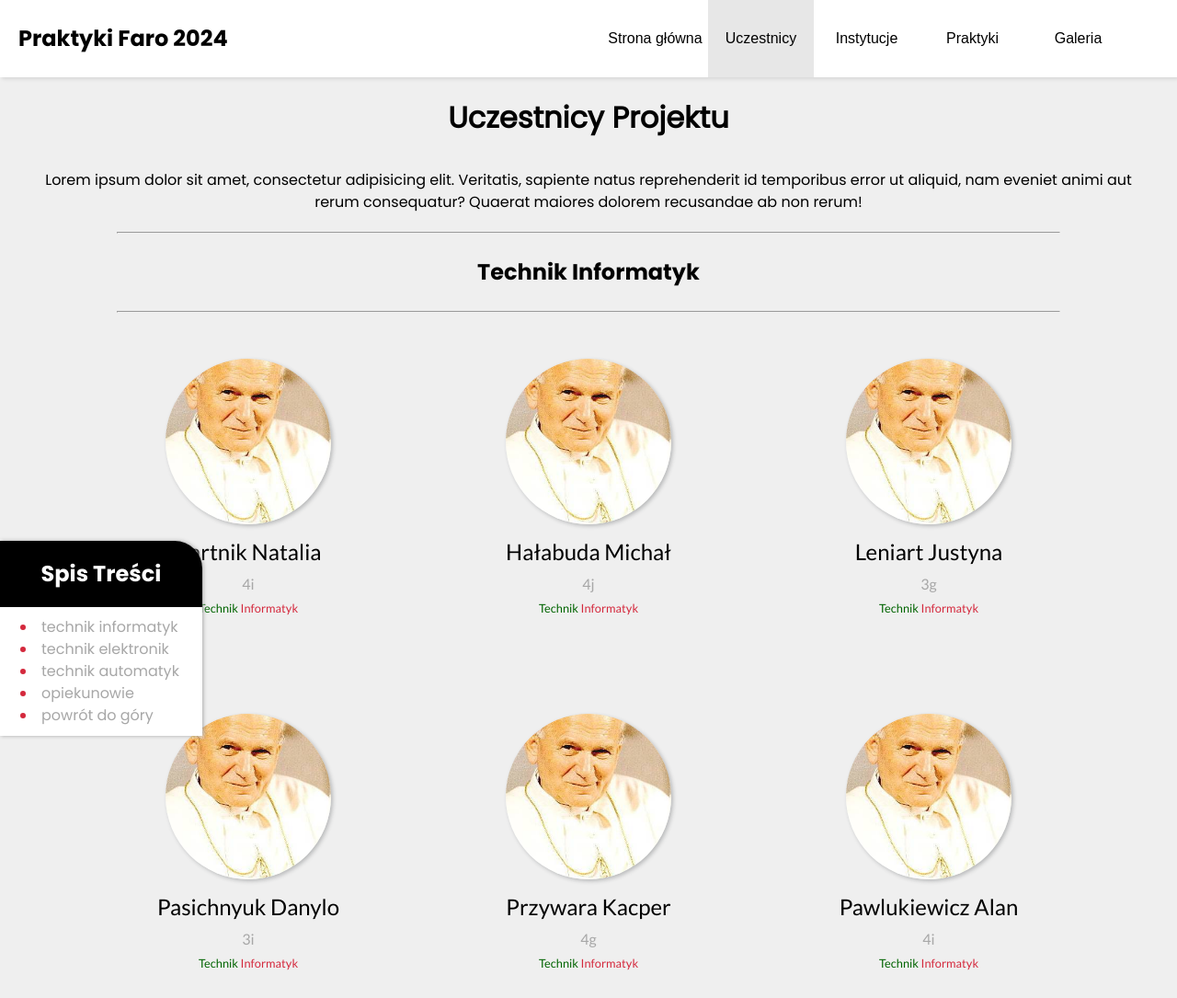
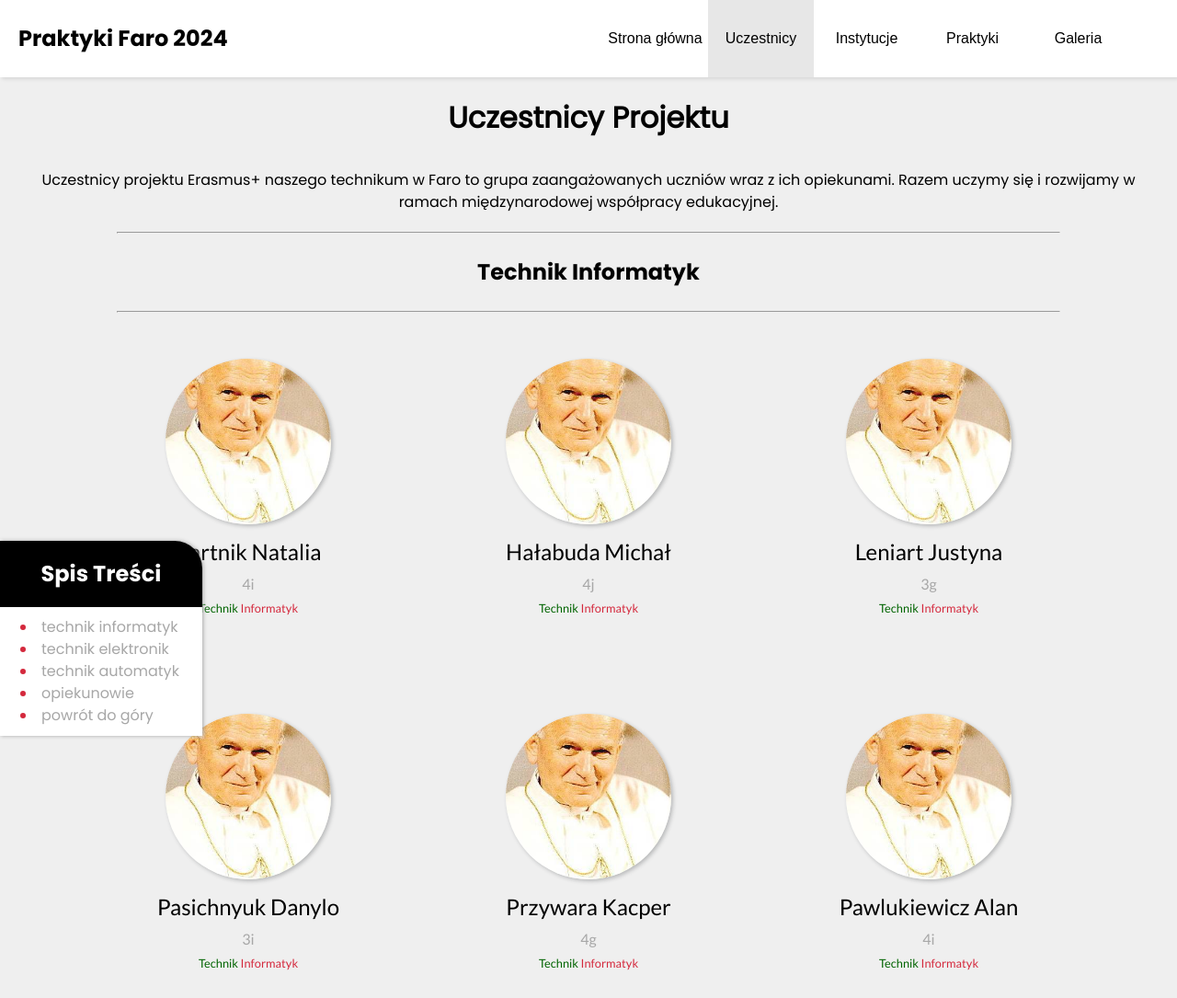
Before and after one commit to alanpawlukiewicz/Erasmus-Faro-2024, a plain HTML site: page participants.html in a window 1280 px wide. Shown: the top 1085 px of the page at 92% size. Drawn offline with Linux system fonts and the light colour scheme.

Commit message:
Update participants.html
zamiana lorem-ipsum

```diff
--- a/participants.html
+++ b/participants.html
@@ -30,11 +30,9 @@
     </header>
     <section class="main-section-other" id="top">
         <p class="bigger">Uczestnicy Projektu</p>
-        <p class="medium" style="margin: 20px 30px; text-align: center">Lorem ipsum dolor sit amet, consectetur
-            adipisicing elit.
-            Veritatis, sapiente natus
-            reprehenderit id temporibus error ut aliquid, nam eveniet animi aut rerum consequatur? Quaerat maiores
-            dolorem recusandae ab non rerum!</p>
+        <p class="medium" style="margin: 20px 30px; text-align: center">Uczestnicy projektu
+            Erasmus+ naszego technikum w Faro to grupa zaangażowanych uczniów wraz z ich opiekunami.
+            Razem uczymy się i rozwijamy w ramach międzynarodowej współpracy edukacyjnej.</p>
         <div class="center">
             <div class="contents slide-in">
                 <p class="big">Spis Treści</p>
```
